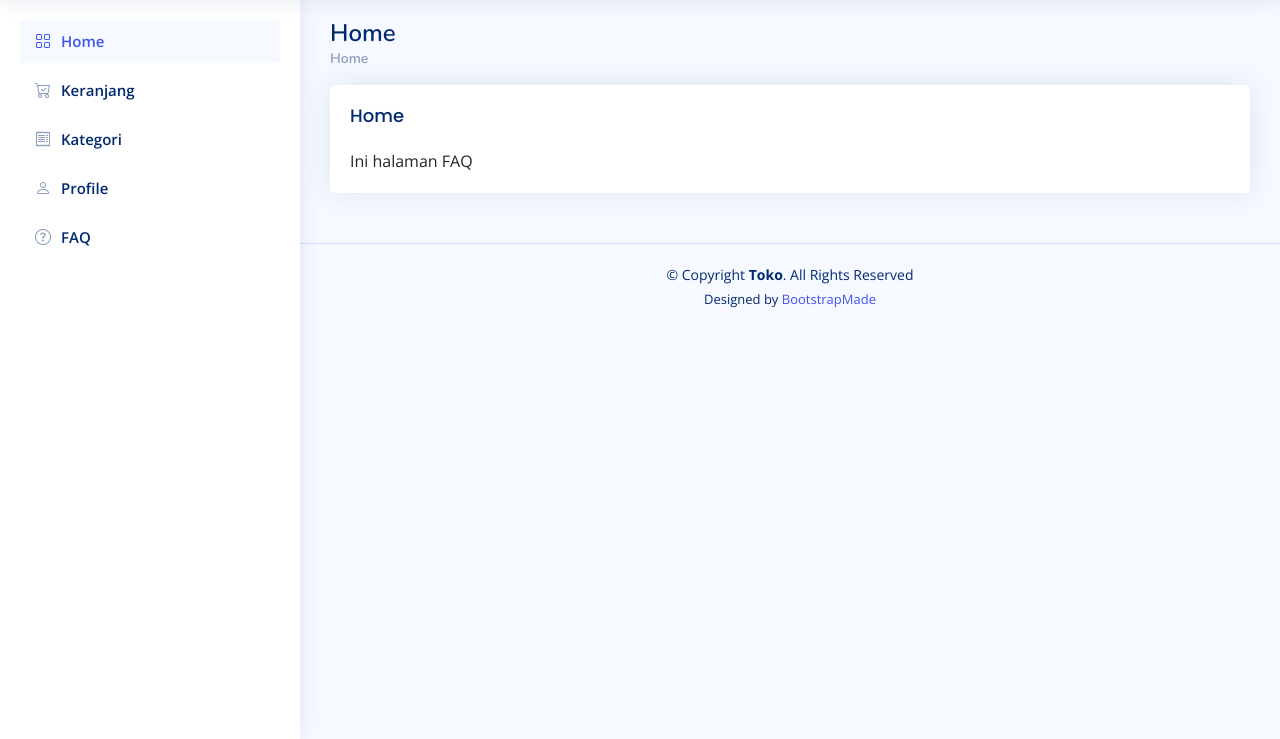
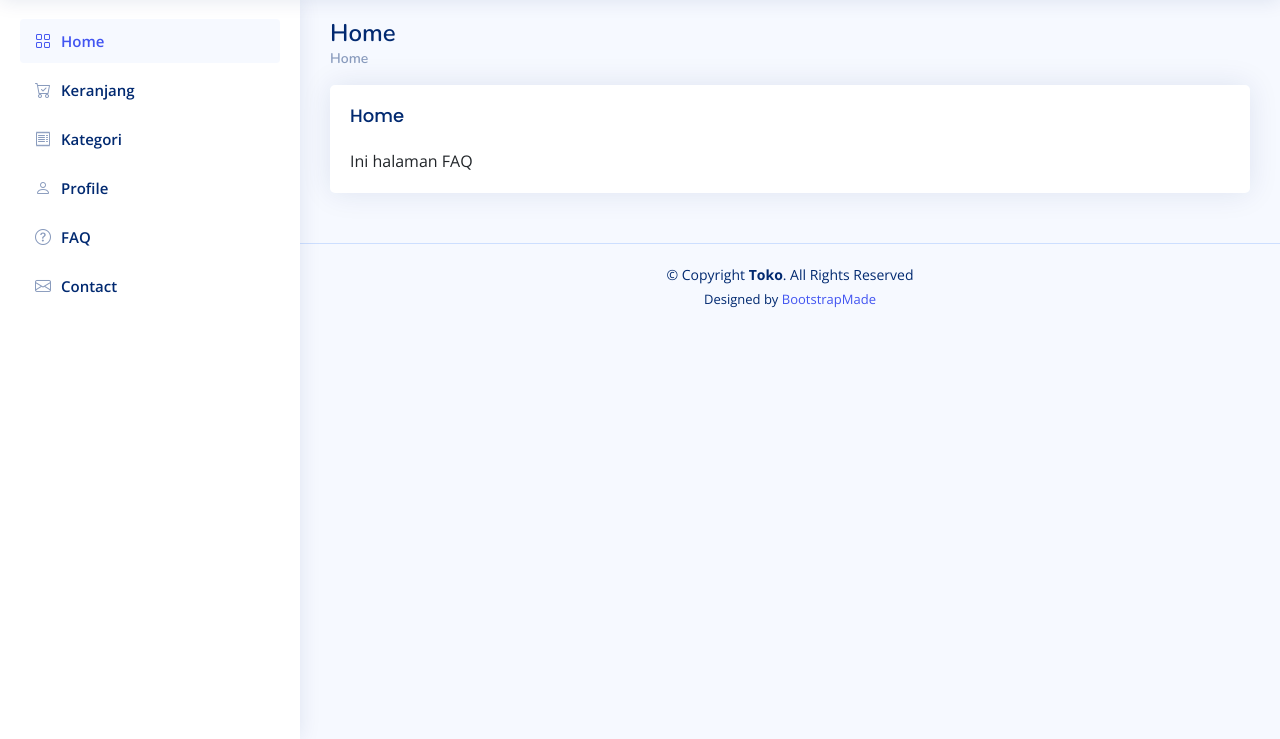
Before and after one commit to sabrinaskaa/15264_belajar-ci, a CodeIgniter 4 app: the page made by app/Views/v_faq.php in a window 1280 px wide. Shown: the part 61-800 px from the top of the page. Run offline with PHP 8.4 and a stand-in for CodeIgniter, Linux system fonts and the light colour scheme; the template is opened without the code that fills it, so the values that code supplies are empty; some libraries are stand-ins or nearby versions.

Commit message:
mengembalikan contact

```diff
--- a/app/Config/Routes.php
+++ b/app/Config/Routes.php
@@ -43,6 +43,7 @@ $routes->get('get-cost', 'TransaksiController::getCost', ['filter' => 'auth']);
 
 $routes->get('profile', 'Home::profile', ['filter' => 'auth']);
 $routes->get('faq', 'Home::faq', ['filter' => 'auth']);
+$routes->get('contact', 'Home::contact', ['filter' => 'auth']);
 
 $routes->group('diskon', ['filter' => 'auth'], function ($routes) {
     $routes->get('', 'DiskonController::index');
--- a/app/Controllers/Home.php
+++ b/app/Controllers/Home.php
@@ -57,4 +57,9 @@ class Home extends BaseController
     {
         return view('v_faq');
     }
+
+    public function contact()
+    {
+        return view('v_contact');
+    }
 }
--- a/app/Filters/Redirect.php
+++ b/app/Filters/Redirect.php
@@ -43,7 +43,7 @@ class Redirect implements FilterInterface
     public function after(RequestInterface $request, ResponseInterface $response, $arguments = null)
     {
         if (session()->has('isLoggedIn')) {
-            return redirect()->to(site_url('produk'));
+            return redirect()->to(site_url('contact'));
         }
     }
 }
--- a/app/Views/components/sidebar.php
+++ b/app/Views/components/sidebar.php
@@ -62,6 +62,13 @@
                 <span>FAQ</span>
             </a>
         </li><!--End FAQ Nav -->
+
+        <li class="nav-item">
+            <a class="nav-link <?php echo (uri_string() == 'contact') ? "" : "collapsed" ?>" href="contact">
+                <i class="bi bi-envelope"></i>
+                <span>Contact</span>
+            </a>
+        </li><!-- End Contact Nav -->
     </ul>
 
 </aside><!-- End Sidebar-->
```
